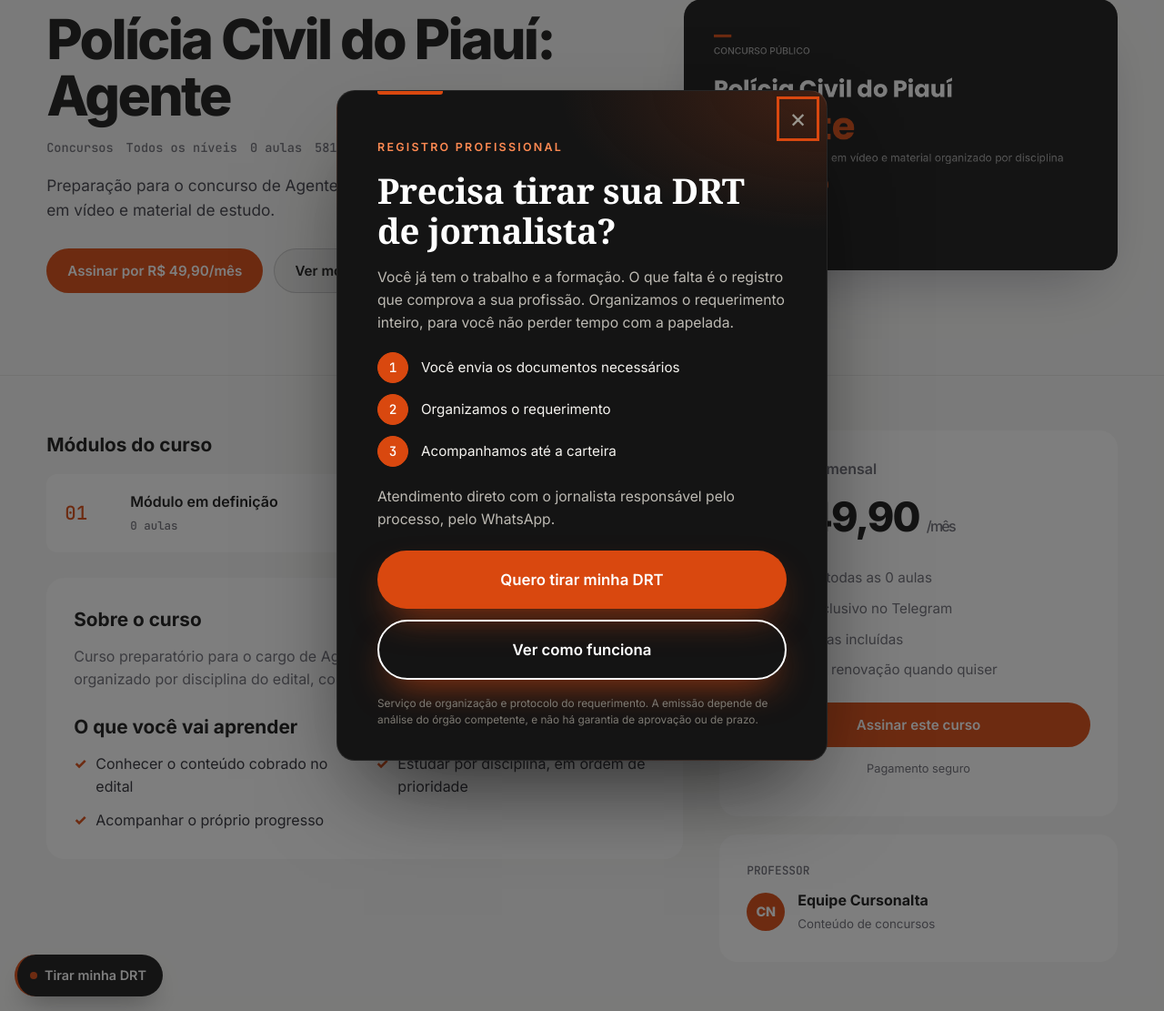
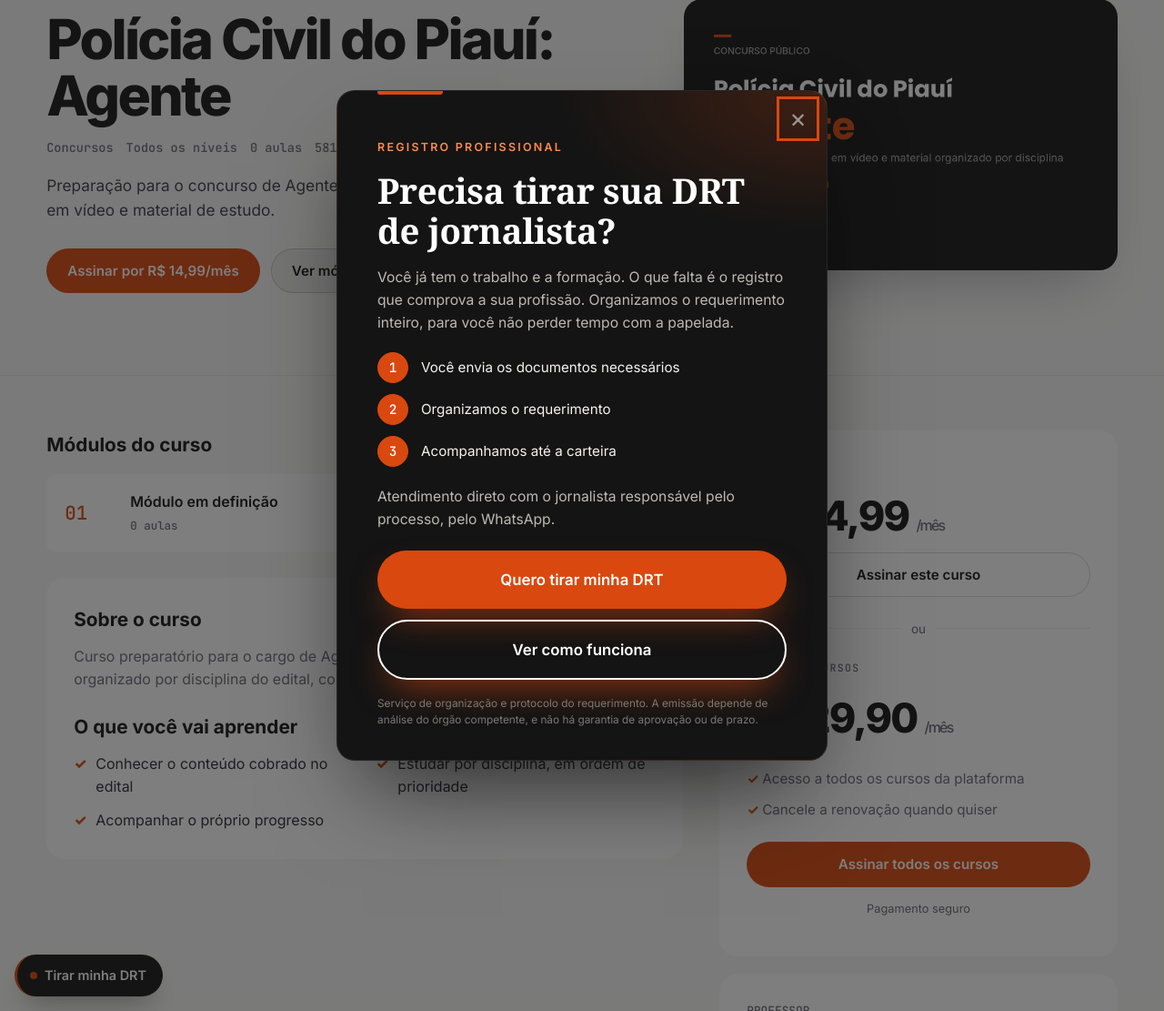
Before and after one commit to copy9/cursonalta, a PHP site: page /curso.html in a window 1280 px wide. Shown: the part 176-1287 px from the top of the page at 91% size. Run offline with PHP 8.4, Linux system fonts and the light colour scheme.

Commit message:
Dois planos: R$ 14,99/mês por curso e R$ 29,90/mês todos os cursos; botão de play abre o curso
Co-Authored-By: Claude Haiku 5.5 <noreply@anthropic.com>
Claude-Session: https://claude.ai/code/session_01NS7Hnb65pZKcFRh7KgykFT

```diff
--- a/css/style.css
+++ b/css/style.css
@@ -360,6 +360,28 @@ a:focus-visible, button:focus-visible, input:focus-visible, select:focus-visible
   outline: 3px solid var(--accent); outline-offset: 3px;
 }
 
+
+/* Planos: por curso e todos os cursos */
+.plans-sec { padding: 96px 0; }
+.plans { display: grid; grid-template-columns: 1fr 1fr; gap: 18px; max-width: 880px; margin: 0 auto; }
+.plan { background: #fff; border: 1px solid var(--line); border-radius: var(--radius); padding: 36px; display: flex; flex-direction: column; }
+.plan p { color: var(--muted); margin-bottom: 16px; }
+.plan ul { list-style: none; display: grid; gap: 8px; margin-bottom: 26px; font-size: .95rem; }
+.plan li::before { content: "✓ "; color: var(--accent); font-weight: 700; }
+.plan .btn { margin-top: auto; }
+.plan-tag { font-family: var(--mono); font-size: .75rem; letter-spacing: .12em; text-transform: uppercase; color: var(--accent); }
+.plan-price { font-size: 3rem; font-weight: 800; letter-spacing: -0.04em; margin: 14px 0 8px; }
+.plan-price small { font-size: 1rem; color: var(--muted); font-weight: 500; }
+.plan-featured { background: #141414; border-color: #141414; color: #fff; }
+.plan-featured p, .plan-featured li { color: #c9c6bf; }
+.plan-featured .plan-price small { color: #a6a6a6; }
+.plan-featured .plan-tag { color: #ff8a52; }
+.plan-label { font-family: var(--mono); font-size: .72rem; letter-spacing: .12em; text-transform: uppercase; color: var(--muted); margin-bottom: 4px; }
+.plan-divider { position: relative; text-align: center; margin: 22px 0; }
+.plan-divider::before { content: ""; position: absolute; left: 0; right: 0; top: 50%; height: 1px; background: var(--line); }
+.plan-divider span { position: relative; background: #fff; padding: 0 12px; color: var(--muted); font-size: .85rem; }
+@media (max-width: 760px) { .plans { grid-template-columns: 1fr; } .plan { padding: 28px; } .plans-sec { padding: 70px 0; } }
+
 @media (prefers-reduced-motion: reduce) {
   *, *::before, *::after { animation: none !important; transition: none !important; }
 }
--- a/curso.html
+++ b/curso.html
@@ -129,15 +129,14 @@
           "</div>" +
           '<aside class="series-side">' +
             '<div class="panel buy-card">' +
-              '<p style="margin:0;color:var(--muted);font-weight:600">Assinatura mensal</p>' +
-              '<div class="price-big">' + formatBRL(c.price) + " <small>/mês</small></div>" +
-              "<ul>" +
-                "<li>Acesso a todas as " + c.lessons + " aulas</li>" +
-                "<li>Grupo exclusivo no Telegram</li>" +
-                "<li>Novas aulas incluídas</li>" +
-                "<li>Cancele a renovação quando quiser</li>" +
-              "</ul>" +
-              '<a href="cadastro.html?curso=' + c.id + '" class="btn btn-primary btn-block">Assinar este curso</a>' +
+              '<p class="plan-label">Este curso</p>' +
+              '<div class="price-big">' + formatBRL(c.price) + ' <small>/mês</small></div>' +
+              '<a href="cadastro.html?plano=curso&curso=' + c.id + '" class="btn btn-ghost btn-block">Assinar este curso</a>' +
+              '<div class="plan-divider"><span>ou</span></div>' +
+              '<p class="plan-label">Todos os cursos</p>' +
+              '<div class="price-big">' + formatBRL(window.ALL_ACCESS_PRICE) + ' <small>/mês</small></div>' +
+              '<ul><li>Acesso a todos os cursos da plataforma</li><li>Cancele a renovação quando quiser</li></ul>' +
+              '<a href="cadastro.html?plano=todos" class="btn btn-primary btn-block">Assinar todos os cursos</a>' +
               '<p class="guarantee">Pagamento seguro</p>' +
             "</div>" +
             '<div class="panel" style="margin-top:20px">' +
--- a/js/courses.js
+++ b/js/courses.js
@@ -12,7 +12,7 @@ window.COURSES = [
     category: "Concursos",
     level: "Todos os níveis",
     instructor: { name: "Equipe Cursonalta", role: "Conteúdo de concursos", initials: "CN" },
-    price: 49.9,
+    price: 14.99,
     duration: "581h 4min",
     lessons: 0,
     cover: "assets/covers/policia-civil-pi-agente.png",
@@ -34,7 +34,7 @@ window.COURSES = [
     category: "Marketing",
     level: "Iniciante",
     instructor: { name: "Marco Antônio", role: "Estrategista digital", initials: "MA" },
-    price: 49.9,
+    price: 14.99,
     duration: "12h 30min",
     lessons: 36,
     cover: "assets/covers/marketing-digital-do-zero.png",
@@ -63,7 +63,7 @@ window.COURSES = [
     category: "Produtividade",
     level: "Todos os níveis",
     instructor: { name: "Juliana Prado", role: "Analista de dados", initials: "JP" },
-    price: 39.9,
+    price: 14.99,
     duration: "8h 15min",
     lessons: 28,
     cover: "assets/covers/excel-para-produtividade.png",
@@ -91,7 +91,7 @@ window.COURSES = [
     category: "Design",
     level: "Intermediário",
     instructor: { name: "Rafael Lima", role: "Designer e criador de conteúdo", initials: "RL" },
-    price: 59.9,
+    price: 14.99,
     duration: "10h 00min",
     lessons: 30,
     cover: "assets/covers/design-com-ia.png",
@@ -119,7 +119,7 @@ window.COURSES = [
     category: "Idiomas",
     level: "Intermediário",
     instructor: { name: "Camila Duarte", role: "Professora de inglês", initials: "CD" },
-    price: 69.9,
+    price: 14.99,
     duration: "15h 45min",
     lessons: 42,
     cover: "assets/covers/ingles-para-negocios.png",
@@ -147,7 +147,7 @@ window.COURSES = [
     category: "Finanças",
     level: "Iniciante",
     instructor: { name: "Paulo Henrique", role: "Planejador financeiro", initials: "PH" },
-    price: 44.9,
+    price: 14.99,
     duration: "6h 40min",
     lessons: 22,
     cover: "assets/covers/financas-pessoais.png",
@@ -175,7 +175,7 @@ window.COURSES = [
     category: "Tecnologia",
     level: "Iniciante",
     instructor: { name: "Lucas Ferreira", role: "Desenvolvedor front-end", initials: "LF" },
-    price: 79.9,
+    price: 14.99,
     duration: "20h 10min",
     lessons: 54,
     cover: "assets/covers/programacao-web-iniciante.png",
@@ -197,6 +197,8 @@ window.COURSES = [
   }
 ];
 
+
+window.ALL_ACCESS_PRICE = 29.9;
 
 window.formatBRL = function (value) {
   return value.toLocaleString("pt-BR", { style: "currency", currency: "BRL" });
```
Also changed, not shown: index.html (+31 -3 lines).
